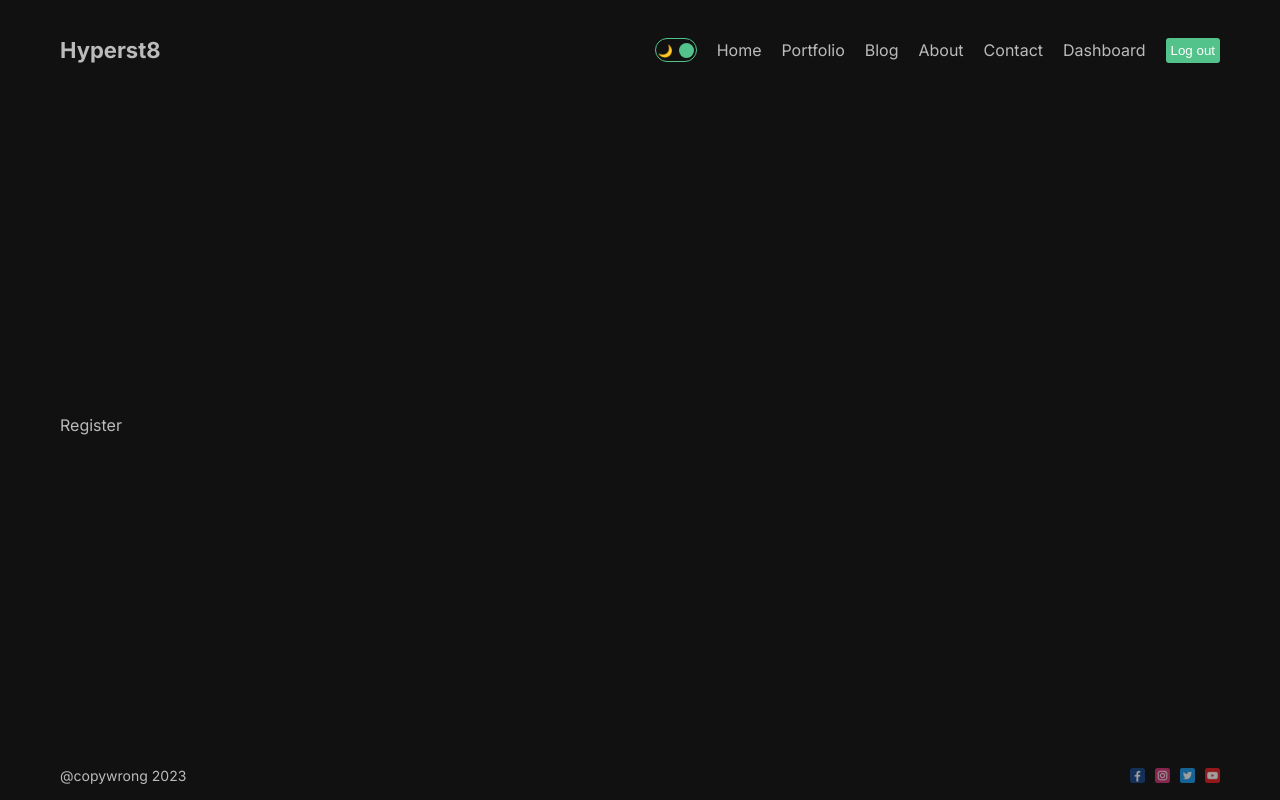
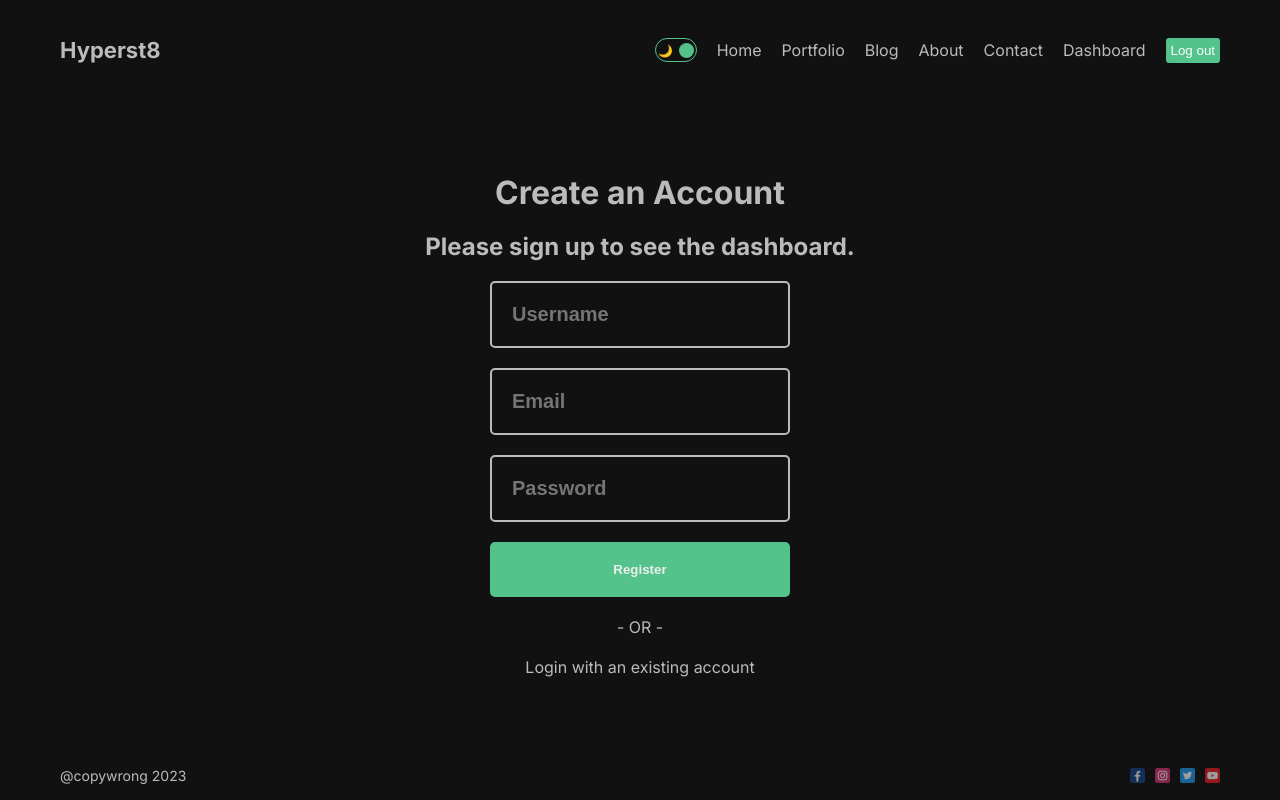
Before and after one commit to hyperst8/next-fullstack-blog, a Next.js app: page /dashboard/register in a window 1280 px wide. Built offline with nearby package versions, Linux system fonts and the light colour scheme.

Commit message:
Add register page and route connect to database

```diff
--- a/src/app/dashboard/(auth)/register/page.jsx
+++ b/src/app/dashboard/(auth)/register/page.jsx
@@ -1,7 +1,73 @@
-import React from "react";
+"use client";
+import React, { useState } from "react";
+import styles from "./page.module.css";
+import Link from "next/link";
+import { useRouter } from "next/navigation";
 
 const Register = () => {
-  return <div>Register</div>;
+  const [error, setError] = useState(false);
+
+  const router = useRouter();
+
+  const handleSubmit = async (e) => {
+    e.preventDefault();
+
+    const name = e.target[0].value;
+    const email = e.target[1].value;
+    const password = e.target[2].value;
+
+    try {
+      const res = await fetch("/api/auth/register", {
+        method: "POST",
+        headers: {
+          "Content-Type": "application/json",
+        },
+        body: JSON.stringify({
+          name,
+          email,
+          password,
+        }),
+      });
+
+      res.status === 201 &&
+        router.push("/dashboard/login?success=Accound has been created");
+    } catch (err) {
+      setError(true);
+    }
+  };
+
+  return (
+    <div className={styles.container}>
+      <h1 className={styles.title}>Create an Account</h1>
+      <h2 className={styles.subtitle}>Please sign up to see the dashboard.</h2>
+      <form onSubmit={handleSubmit} className={styles.form}>
+        <input
+          type="text"
+          placeholder="Username"
+          required
+          className={styles.input}
+        />
+        <input
+          type="text"
+          placeholder="Email"
+          required
+          className={styles.input}
+        />
+        <input
+          type="password"
+          placeholder="Password"
+          required
+          className={styles.input}
+        />
+        <button className={styles.button}>Register</button>
+        {error && "Something went wrong!"}
+      </form>
+      <span className={styles.or}>- OR -</span>
+      <Link className={styles.link} href="/dashboard/login">
+        Login with an existing account
+      </Link>
+    </div>
+  );
 };
 
 export default Register;
--- /dev/null
+++ b/src/app/dashboard/(auth)/register/page.module.css
@@ -0,0 +1,35 @@
+.container {
+  display: flex;
+  flex-direction: column;
+  gap: 20px;
+  align-items: center;
+  justify-content: center;
+}
+
+.form {
+  width: 300px;
+  display: flex;
+  flex-direction: column;
+  gap: 20px;
+}
+
+.input {
+  padding: 20px;
+  background-color: transparent;
+  border: 2px solid #bbb;
+  color: #bbb;
+  border-radius: 5px;
+  font-size: 20px;
+  font-weight: bold;
+}
+
+.button {
+  width: 300px;
+  padding: 20px;
+  cursor: pointer;
+  background-color: var(--buttonColor);
+  border: none;
+  border-radius: 5px;
+  color: #eee;
+  font-weight: bold;
+}
--- a/src/models/User.js
+++ b/src/models/User.js
@@ -22,4 +22,5 @@
   { timestamps: true }
 );
 
-export default mongoose.model("User", userSchema);
+//If the User collection does not exist create a new one.
+export default mongoose.models.User || mongoose.model("User", userSchema);
```
Also changed, not shown: src/app/api/auth/register/route.js (added, +29 -0 lines), src/app/dashboard/(auth)/login/page.module.css (added).
